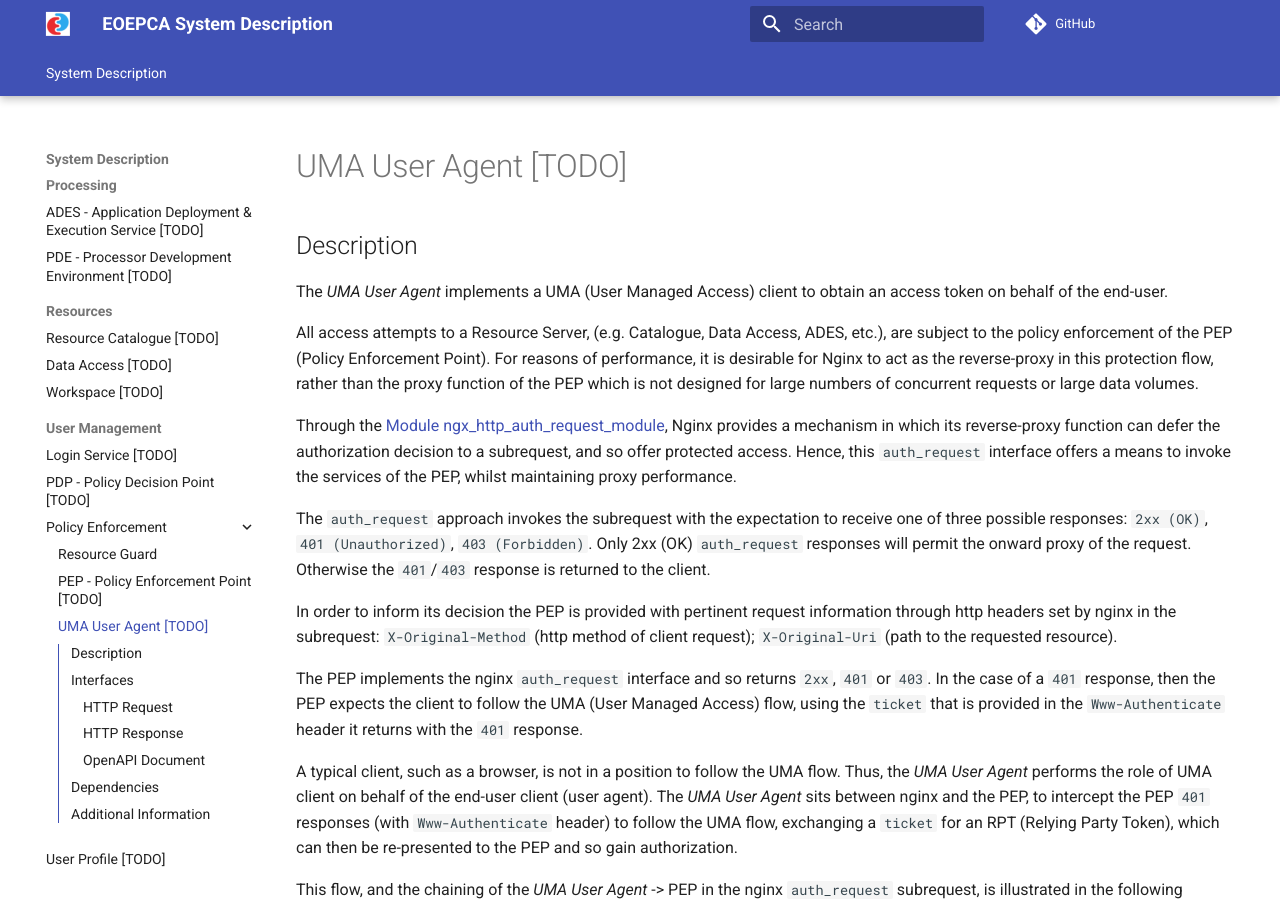
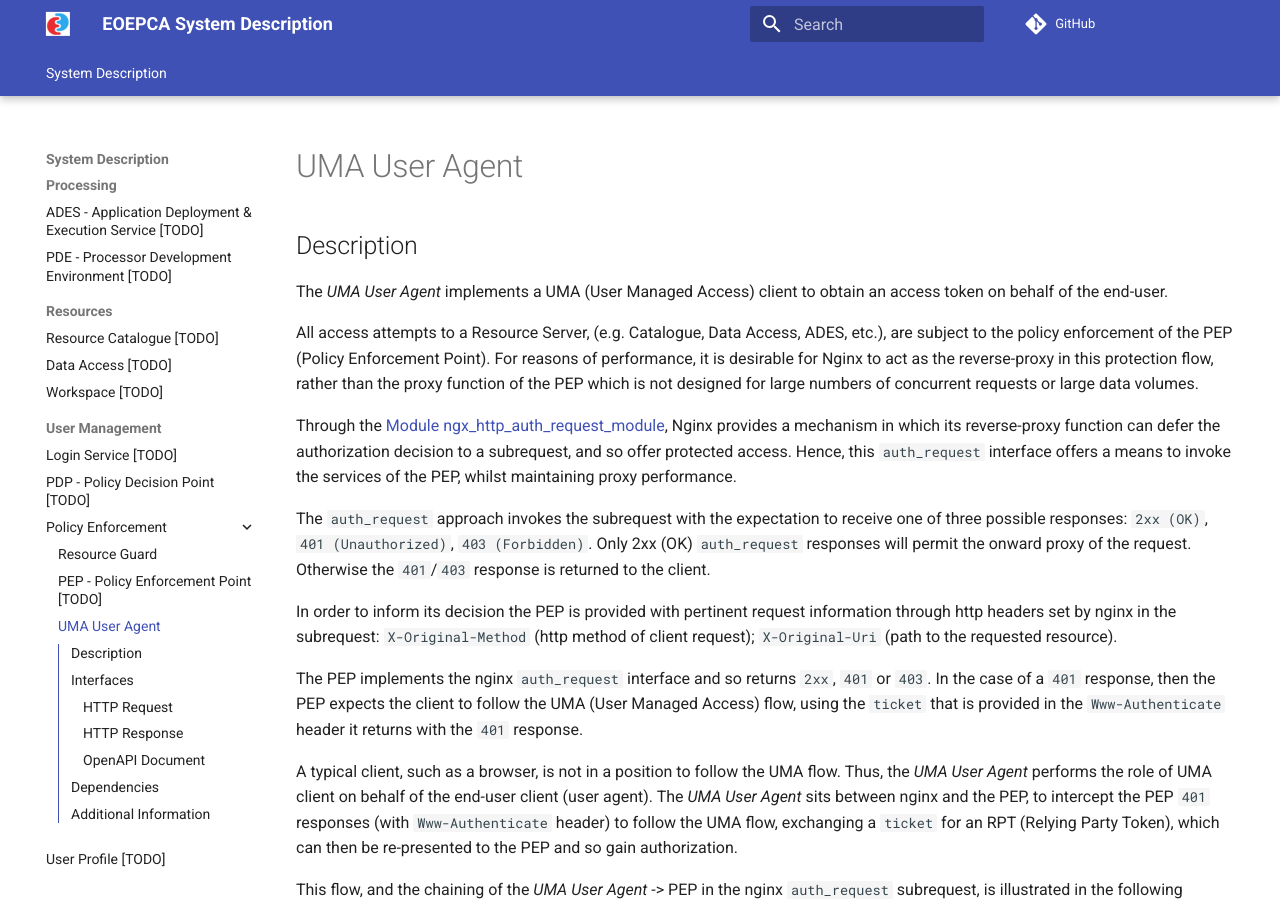
Before and after one commit to GarinSmith/system-description, an MkDocs documentation site: the page built from docs/iam/uma-user-agent.md, in a window 1280 px wide and 900 px high. Built offline with MkDocs 1.6.1 and Material for MkDocs 9.7.7, drawn with Linux system fonts in a browser that asks for light colours; comment, search, counter and statistics services are not loaded.

Commit message:
Remove TODO from uma-user-agent

```diff
--- a/docs/iam/uma-user-agent.md
+++ b/docs/iam/uma-user-agent.md
@@ -1,4 +1,4 @@
-# UMA User Agent [TODO]
+# UMA User Agent
 
 ## Description
 
```
